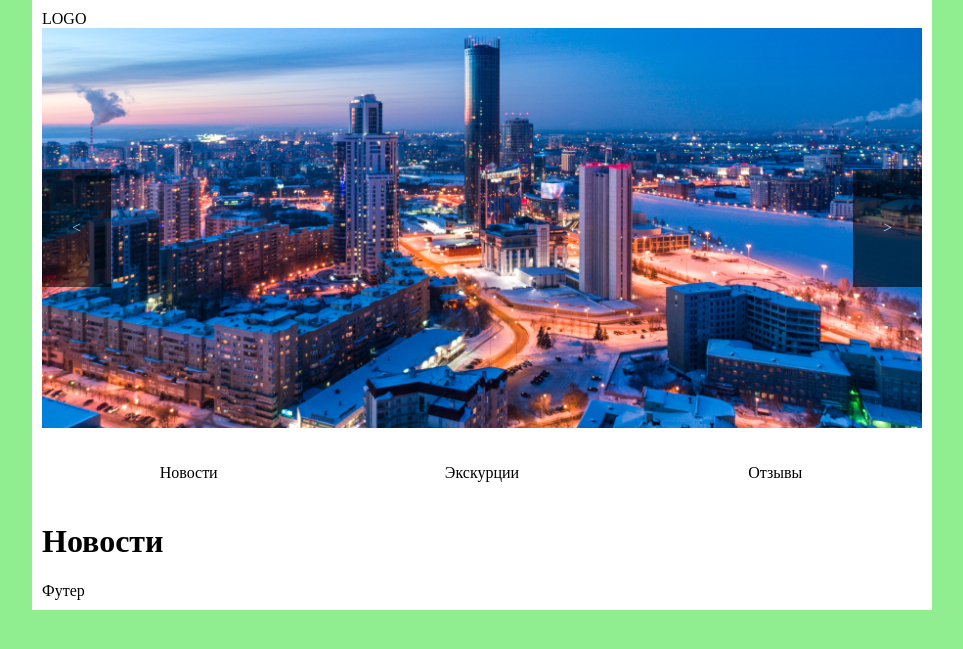
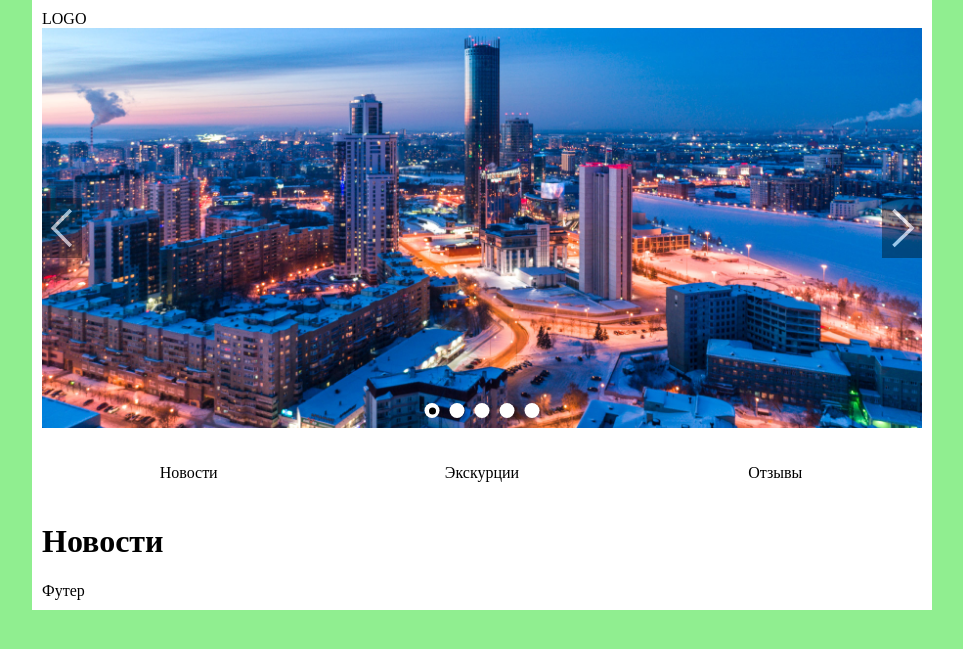
Before and after one commit to masterworgen/ekb_excursion, a Django app: page / in a window 1280 px wide. Shown: the top 649 px of the page, without its empty margins (158-1121 px from the left). Run offline with Django 3.2, Linux system fonts and the light colour scheme; data that the repository does not hold is empty.

Commit message:
Доделал слайдер

```diff
--- a/static/css/styles.css
+++ b/static/css/styles.css
@@ -15,16 +15,23 @@
 
 .slider {
     position: relative;
+    overflow: hidden;
+}
+
+.slider__slides-container {
+    display: flex;
+    transition: 1s;
 }
 
 .slider__button {
     position: absolute;
     top: 50%;
     transform: translateY(-50%);
+    opacity: 0.6;
     background: black;
-    opacity: 0.6;
     color: white;
-    padding: 50px 30px;
+    width: 40px;
+    height: 60px;
     cursor: pointer;
     transition: 0.4s;
 }
@@ -33,12 +40,14 @@
     opacity: 1;
 }
 
-.slider__button_back {
+.slider__button_prev {
     left: 0;
+    background: url("/static/img/left-arrow.svg") no-repeat center center, rgba(0, 0, 0, 0.6);
 }
 
-.slider__button_forward {
+.slider__button_next {
     right: 0;
+    background: url("/static/img/right-arrow.svg") no-repeat center center, rgba(0, 0, 0, 0.6);
 }
 
 .slider__slide {
@@ -52,6 +61,42 @@
     top: 50%;
     transform: translateY(-50%);
     width: 100%;
+}
+
+.slider__controls-container {
+    display: flex;
+    position: absolute;
+    bottom: 10px;
+    left: 50%;
+    transform: translateX(-50%);
+}
+
+.slider__control {
+    cursor: pointer;
+    border-radius: 50%;
+    width: 15px;
+    height: 15px;
+    margin: 0 5px;
+    background: white;
+}
+
+.slider__control_active {
+    position: relative;
+    background: white;
+}
+
+.slider__control_active::after {
+    position: absolute;
+    top: 50%;
+    left: 50%;
+    transform: translate(-50%, -50%);
+
+    content: '';
+    display: block;
+    border-radius: 50%;
+    width: 7px;
+    height: 7px;
+    background: black;
 }
 
 .menu {
--- /dev/null
+++ b/static/js/main.js
@@ -0,0 +1,81 @@
+/* Слайдер */
+(function () {
+    let slider = document.querySelector(".slider");
+    let slidesContainer = slider.querySelector(".slider__slides-container");
+    let controlsContainer = slider.querySelector(".slider__controls-container");
+
+    let slides = slider.querySelectorAll(".slider__slide");
+    let controls;
+
+    let sliderWidth = slider.clientWidth;
+    let currentSlide = 0;
+    let interval;
+
+    function setSlide(n) {
+        // console.log("Было:", currentSlide, "Стало:", n);
+        if (n === currentSlide) {
+            return;
+        }
+
+        if (n >= slides.length) {
+            n %= slides.length;
+        } else if (n < 0) {
+            n += slides.length;
+        }
+
+        let px = -sliderWidth * n + "px";
+        slidesContainer.style.transform = "translate(" + px + ")";
+
+        controls[currentSlide].classList.remove("slider__control_active");
+        controls[n].classList.add("slider__control_active");
+
+        currentSlide = n;
+    }
+
+    function prevSlide() {
+        setSlide(currentSlide - 1);
+    }
+
+    function nextSlide() {
+        setSlide(currentSlide + 1);
+    }
+
+    function controlClick(event) {
+        let target = event.target;
+        let slideId = Number(target.dataset.slideId);
+        setSlide(slideId);
+    }
+
+    function pauseSlider(event) {
+        console.log("STOP!");
+        clearInterval(interval)
+    }
+
+    function resumeSlider(event) {
+        console.log("Продолжаем");
+        interval = setInterval(nextSlide, 5000);
+    }
+
+    slidesContainer.style.width = (slides.length * sliderWidth) + "px";
+    for (let i = 0; i < slides.length; i++) {
+        let slide = slides[i];
+        slide.style.width = sliderWidth + "px";
+
+        let control = document.createElement("span");
+        control.className = "slider__control";
+        control.dataset.slideId = i.toString();
+        control.addEventListener("click", controlClick);
+        controlsContainer.append(control);
+    }
+
+    controls = slider.querySelectorAll(".slider__control");
+    controls[currentSlide].classList.add("slider__control_active");
+
+    slider.querySelector(".slider__button_prev").addEventListener("click", prevSlide);
+    slider.querySelector(".slider__button_next").addEventListener("click", nextSlide);
+
+    slider.addEventListener("mouseenter", pauseSlider);
+    slider.addEventListener("mouseleave", resumeSlider);
+
+    interval = setInterval(nextSlide, 5000);
+})();
--- a/templates/index.html
+++ b/templates/index.html
@@ -12,13 +12,16 @@
             <div>LOGO</div>
         </header>
         <div class="slider">
-            <div class="slider__slide"><img class="slider__image" alt="" src="{% static "img/3049.jpeg" %}"></div>
-{#            <div class="slider__slide"><img class="slider__image" alt="" src="{% static "img/Ekaterinburg Russia 1423988876.jpg" %}"></div>#}
-{#            <div class="slider__slide"><img class="slider__image" alt="" src="{% static "img/ekb.jpg" %}"></div>#}
-{#            <div class="slider__slide"><img class="slider__image" alt="" src="{% static "img/s1200.jpg" %}"></div>#}
-{#            <div class="slider__slide"><img class="slider__image" alt="" src="{% static "img/s1200.webp" %}"></div>#}
-            <div class="slider__button slider__button_back"><</div>
-            <div class="slider__button slider__button_forward">></div>
+            <div class="slider__slides-container">
+                <div class="slider__slide"><img class="slider__image" alt="" src="{% static "img/3049.jpeg" %}"></div>
+                <div class="slider__slide"><img class="slider__image" alt="" src="{% static "img/Ekaterinburg Russia 1423988876.jpg" %}"></div>
+                <div class="slider__slide"><img class="slider__image" alt="" src="{% static "img/ekb.jpg" %}"></div>
+                <div class="slider__slide"><img class="slider__image" alt="" src="{% static "img/s1200.jpg" %}"></div>
+                <div class="slider__slide"><img class="slider__image" alt="" src="{% static "img/s1200.webp" %}"></div>
+            </div>
+            <div class="slider__button slider__button_prev"></div>
+            <div class="slider__button slider__button_next"></div>
+            <div class="slider__controls-container"></div>
         </div>
         <nav>
             <ul class="menu">
@@ -32,5 +35,6 @@
         </div>
         <footer class="footer">Футер</footer>
     </div>
+    <script src="{% static "js/main.js" %}"></script>
 </body>
 </html>
```
Also changed, not shown: static/img/left-arrow.svg (added), static/img/right-arrow.svg (added).
